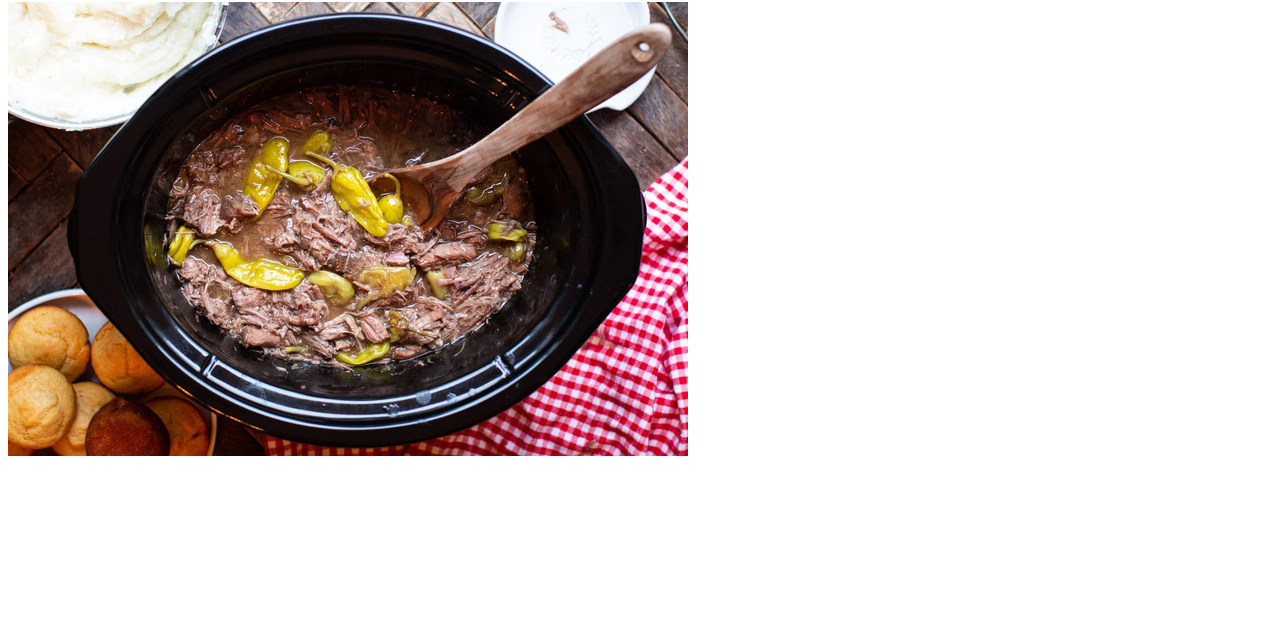
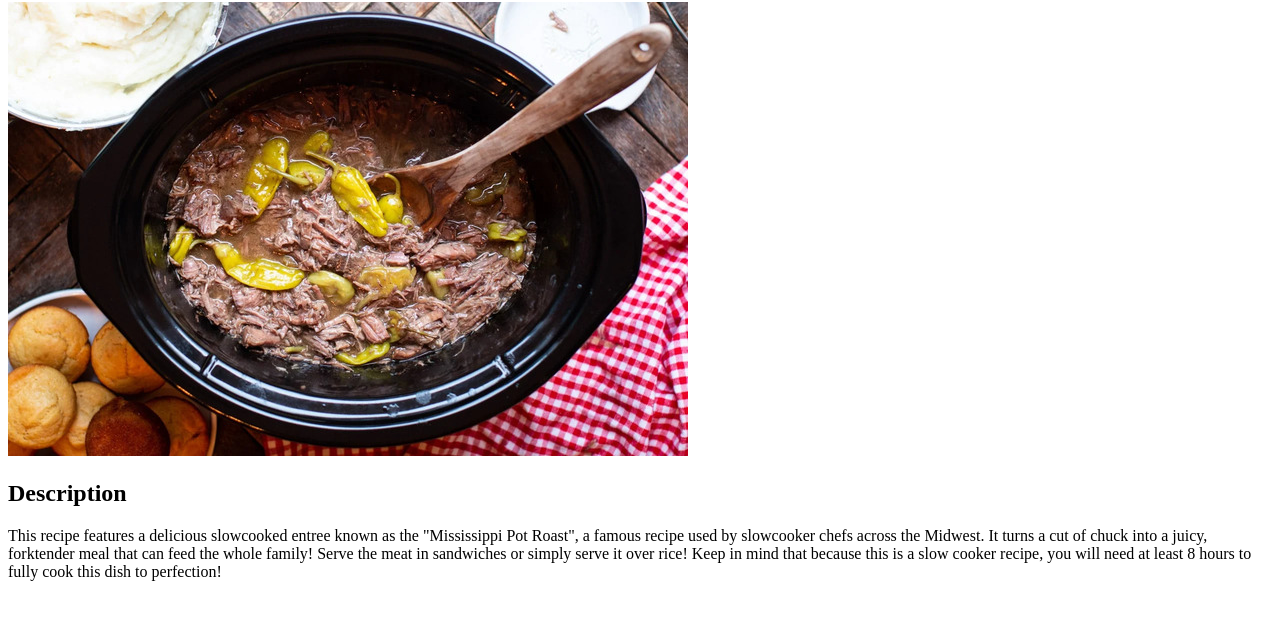
Before and after one commit to blthai/odin-recipes, a plain HTML site: page recipes/pot-roast.html in a window 1280 px wide. Shown: the part 78-698 px from the top of the page. Drawn offline with Linux system fonts and the light colour scheme.

Commit message:
add alt text and description to pot roast recipe

```diff
--- a/recipes/pot-roast.html
+++ b/recipes/pot-roast.html
@@ -4,12 +4,15 @@
   <head>
     <meta charset="utf-8">
     <title>Mississippi Pot Roast</title>
-
   </head>
 
   <body>
     <h1>Mississippi Pot Roast</h1>
-    <img src="../img/pot-roast.jpg">
+    <img src="../img/pot-roast.jpg" alt="A crockpot filled with shredded meat and pepperoncinis ">
+    <h2>Description</h2>
+    <p>This recipe features a delicious slowcooked entree known as the "Mississippi Pot Roast", a famous recipe used by slowcooker chefs across the Midwest. It turns a cut of chuck into a juicy, forktender meal that can feed the whole family!
+      Serve the meat in sandwiches or simply serve it over rice! Keep in mind that because this is a slow cooker recipe, you will need at least 8 hours to fully cook this dish to perfection!
+    </p>
 
   </body>
 
```
